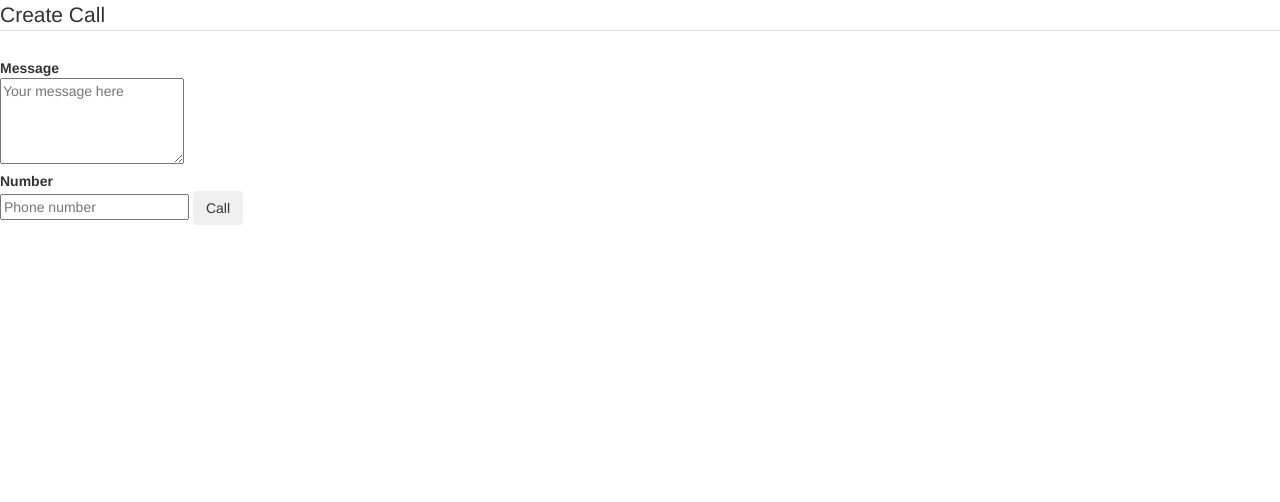
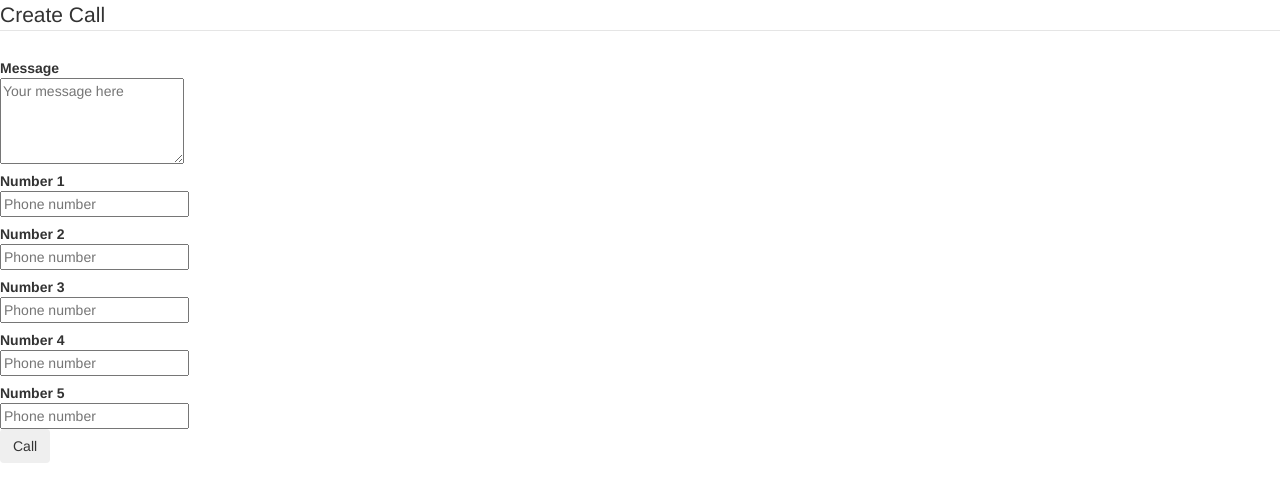
Before and after one commit to abishekk92/voice, a Flask app: page / in a window 1280 px wide. Shown: the top 502 px of the page. Run offline with Flask 2, Linux system fonts and the light colour scheme; some libraries are stand-ins or nearby versions.

Commit message:
Submit data using POST and support for max 5 numbers

```diff
--- a/templates/index.html
+++ b/templates/index.html
@@ -6,42 +6,35 @@
 		<script type="text/javascript" src="http://code.jquery.com/jquery-1.9.1.min.js"></script>
 	</head>
 	<body>
-		<form class="form-horizontal">
+		<form class="form-horizontal" method="post" action="{{url_for('call')}}">
 		<legend> Create Call </legend>
 		<div class="control-group">
 			<label class="control-label"> Message </label>
 			<div class="controls">
-				<textarea rows=4 placeholder="Your message here"></textarea>
+				<textarea rows=4 placeholder="Your message here" name="message"></textarea>
 			</div>
 		</div>
 
-
+		{% for i in range(5) %}
 		<div class="control-group">
-    			<label class="control-label">Number</label>
+			<label class="control-label">Number {{i+1}}</label>
     			<div class="controls">
-				<input type="phone" id="phonenumber" placeholder="Phone number">
-				<button type="submit" class="btn">Call</button>
+				<input type="phone" name="number{{i+1}}" placeholder="Phone number">
 			</div>
-    		</div>
-
+		</div>
+		{% endfor %}
+		<div class="controls">
+			<button type="submit" class="btn">Call</button>
+		</div>
 		</form>
 
 	</div>
 	<script>
-		/*$(document).ready(function(){
-			for(i=0;i<5;i++){
-			$('form').append("<div class='control-group'>" +
-				"<label class='control-label'>Number</label>"+"<div class='controls'>"+
-					"<input type='phone' id='phonenumber' placeholder='Phone number'>");
-				}
-
-		});*/
-
-		$('button').click(function(){
+	/*	$('button').click(function(){
 			$.getJSON('/call',{number:$('input#phonenumber').val(),message:$('textarea').val()},function(data){
 					alert("Call fired");
 				});
-		});
+		});*/
 	</script>
 </body>
 </html>
```
